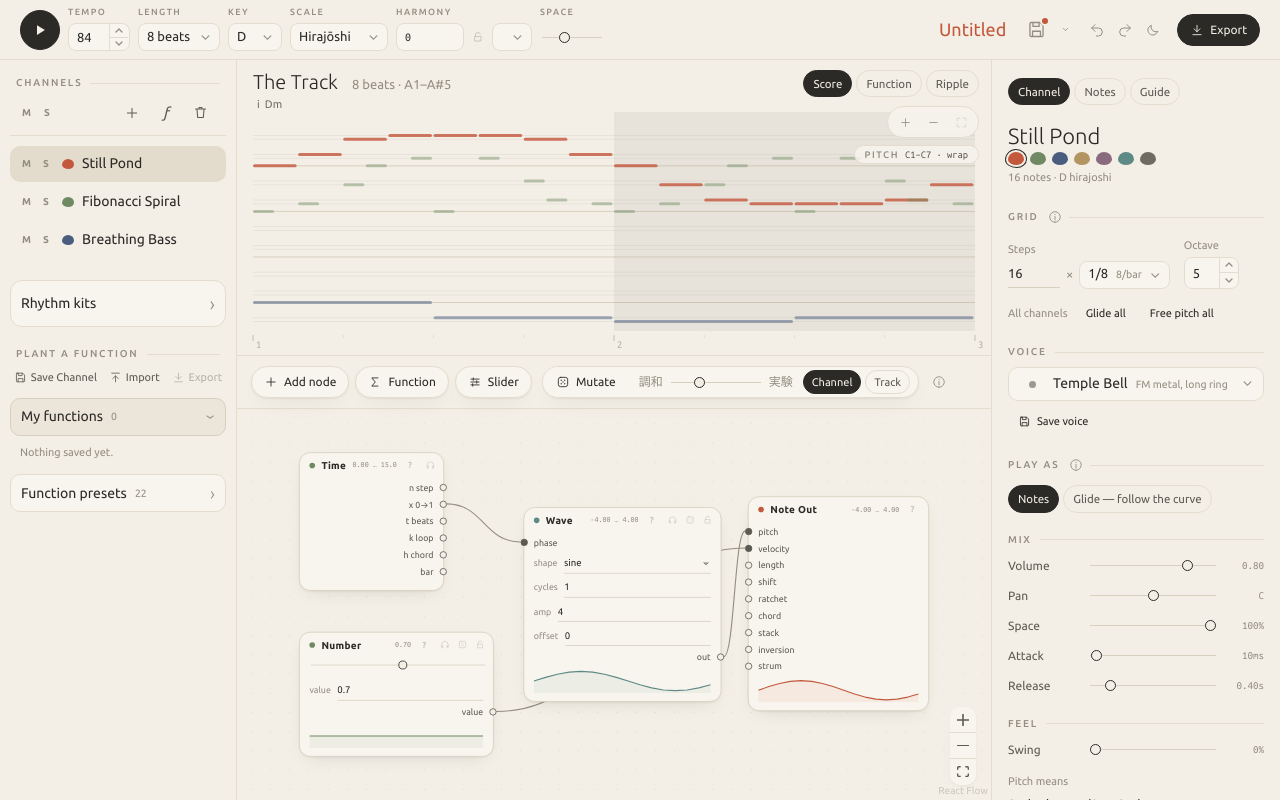
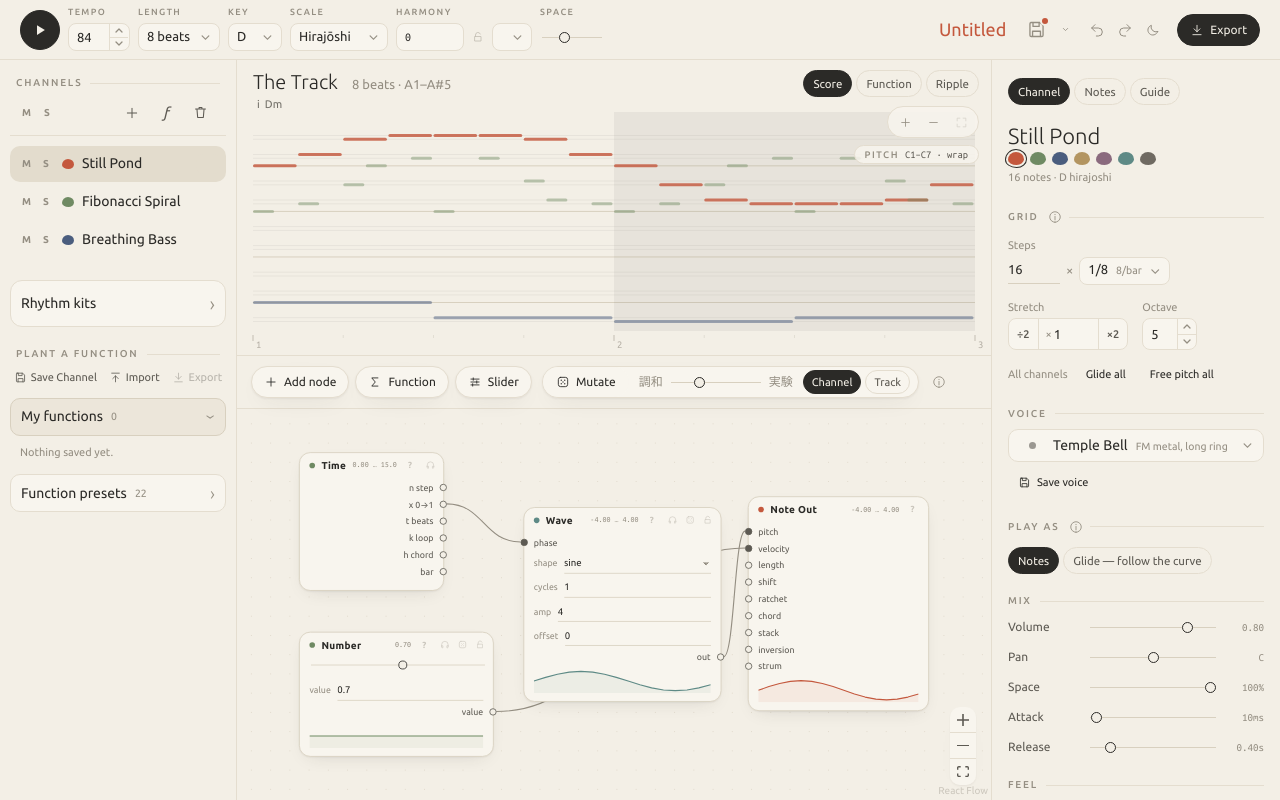
Before and after one commit to danikavu/soundfunc, a React (Vite) app: page / in a window 1280 px wide. Built offline with nearby package versions, Linux system fonts and the light colour scheme.

Commit message:
feat(func): stretch functionality

```diff
--- a/src/components/Inspector.tsx
+++ b/src/components/Inspector.tsx
@@ -3,7 +3,7 @@ import { engine } from '../engine/audio';
 import { CONSTANTS, FUNCTIONS } from '../engine/expr';
 import { PITCH_MODES, midiToName, type PitchMode } from '../engine/music';
 import { TRACK_COLORS } from '../engine/presets';
-import { DRUMS, WAVEFORMS, isDrum, keyLabel, voiceLabel, type PlayMode, type Waveform } from '../engine/project';
+import { DRUMS, STRETCH_MAX, STRETCH_MIN, WAVEFORMS, isDrum, keyLabel, patternBeats, stretchOf, voiceLabel, type PlayMode, type Waveform } from '../engine/project';
 import { useLibrary, voiceOf, wearsVoice } from '../state/library';
 import { toast } from './TopBar';
 import { TIMBRE_PRESETS, timbreSamples } from '../engine/timbre';
@@ -194,6 +194,46 @@ function SaveVoice() {
   );
 }
 
+const fmtX = (v: number) => (Number.isInteger(v) ? String(v) : v < 1 && Number.isInteger(1 / v) ? `1/${1 / v}` : String(Number(v.toFixed(3))));
+
+/** Stretch the channel in time: ÷2, ×2, or any factor — the function keeps its shape and plays out slower or faster. */
+function StretchField() {
+  const track = useSelectedTrack()!;
+  const updateTrack = useStore((s) => s.updateTrack);
+  const s = stretchOf(track);
+  const set = (v: number) => updateTrack(track.id, { stretch: Math.min(STRETCH_MAX, Math.max(STRETCH_MIN, v)) });
+  return (
+    <label className="field stretch-field">
+      <span>
+        Stretch
+        {s !== 1 && (
+          <button type="button" className="stretch-reset" onClick={(e) => (e.preventDefault(), set(1))} title="Back to ×1" aria-label="Reset stretch">
+            reset
+          </button>
+        )}
+      </span>
+      <div className="stretch-ctl">
+        <button type="button" className="stretch-btn" onClick={(e) => (e.preventDefault(), set(s / 2))} disabled={s <= STRETCH_MIN} title="Half as long — twice as fast" aria-label="Stretch ÷2">
+          ÷2
+        </button>
+        <span className="stretch-x">×</span>
+        <NumberField
+          className="input num stretch-input"
+          min={STRETCH_MIN}
+          max={STRETCH_MAX}
+          value={s}
+          onValue={set}
+          aria-label="Stretch"
+          title={`×${fmtX(s)} — 2 = twice as long and slow, 0.5 = twice as fast (1/16 … 16)`}
+        />
+        <button type="button" className="stretch-btn" onClick={(e) => (e.preventDefault(), set(s * 2))} disabled={s >= STRETCH_MAX} title="Twice as long — half as fast" aria-label="Stretch ×2">
+          ×2
+        </button>
+      </div>
+    </label>
+  );
+}
+
 /** The selected channel's grid: steps × step length, octave — and things to set on every channel at once. */
 function ChannelGrid() {
   const track = useSelectedTrack()!;
@@ -212,7 +252,10 @@ function ChannelGrid() {
         <Info>
           {track.steps} steps of {stepLabel(track.stepBeats)} = {shortBeats(track.steps * track.stepBeats)}
           {free ? ' — the song is free, so this channel loops on its own.' : ` — the song’s Length (${song.lengthBeats} beats): change the steps or the step length and the other follows.`}{' '}
-          Octave sets where pitch 0 sits: 4 is middle C’s octave.
+          Stretch plays the channel out over more or less time without changing its shape: ×2 is twice as long and slow, ×0.5 twice as fast
+          {stretchOf(track) !== 1 ? ` — now one pass lasts ${shortBeats(patternBeats(track))}` : ''}
+          {!free && stretchOf(track) > 1 ? ', longer than the song, so it plays across passes (with Repeats exactly, only its start is heard)' : ''}. Octave sets
+          where pitch 0 sits: 4 is middle C’s octave.
         </Info>
       </div>
       <div className="channel-grid">
@@ -236,6 +279,7 @@ function ChannelGrid() {
             />
           </div>
         </label>
+        <StretchField />
         {!drum && (
           <label className="field">
             <span>Octave</span>
--- a/src/components/Sidebar.tsx
+++ b/src/components/Sidebar.tsx
@@ -1,6 +1,6 @@
 import { PRESETS } from '../engine/presets';
 import { KitPicker } from './KitPicker';
-import { audibleTracks, voiceLabel } from '../engine/project';
+import { audibleTracks, stretchOf, voiceLabel } from '../engine/project';
 import { useSelectedTrack, useStore } from '../state/store';
 import { Icon, download, fileSafe } from './ui';
 import { useRef, useState, type ReactNode } from 'react';
@@ -215,7 +215,10 @@ export function Sidebar() {
           </div>
           <span className="stone" style={{ background: t.color }} />
           <div style={{ minWidth: 0 }} title={`${voiceLabel(t.waveform)}${t.playMode === 'glide' ? ' · glide' : ''} · ${t.steps} steps`}>
-            <div className="track-name">{t.name}</div>
+            <div className="track-name">
+              {t.name}
+              {stretchOf(t) !== 1 && <small className="stretch-badge">×{Number(stretchOf(t).toFixed(3))}</small>}
+            </div>
           </div>
           <div className="track-actions" onClick={(e) => e.stopPropagation()}>
             <button className="ms remove" title="Duplicate channel — every node, value and slider" aria-label={`Duplicate ${t.name}`} onClick={() => duplicateTrack(t.id)}>
--- a/src/components/TopBar.tsx
+++ b/src/components/TopBar.tsx
@@ -7,7 +7,7 @@ import { togglePlay } from '../state/transport';
 import { GardenMenu } from './GardenMenu';
 import { FIXED_LENGTHS, shortBeats } from '../engine/steps';
 import { Dropdown } from './Dropdown';
-import { HARMONY_VARS } from '../engine/project';
+import { HARMONY_VARS, patternBeats } from '../engine/project';
 import { Icon, Stepper, TextField, download, fileSafe, isProject } from './ui';
 
 export function toast(msg: string) {
@@ -106,7 +106,7 @@ function SongLengthField() {
   const setSongLength = useStore((s) => s.setSongLength);
   const setSong = useStore((s) => s.setSong);
   const exact = song.repeat === 'exact';
-  const longest = useStore((s) => Math.max(0, ...s.project.tracks.map((t) => t.steps * t.stepBeats)));
+  const longest = useStore((s) => Math.max(0, ...s.project.tracks.map(patternBeats)));
   const free = song.lengthMode === 'free';
   return (
     <div
--- a/src/engine/project.ts
+++ b/src/engine/project.ts
@@ -48,6 +48,11 @@ export interface Track {
   steps: number;
   /** step length in beats (0.25 = sixteenth) */
   stepBeats: number;
+  /**
+   * time stretch: the channel's function keeps its shape (it reads the same n, x, t, k)
+   * but plays out over stretch × as long — 2 = twice as long and slow, 0.5 = twice as fast
+   */
+  stretch: number;
   octave: number;
   pitchMode: PitchMode;
   waveform: Waveform;
@@ -76,6 +81,7 @@ export interface Track {
 export const TRACK_DEFAULTS: Omit<Track, 'id' | 'name' | 'color' | 'graph'> = {
   steps: 16,
   stepBeats: 0.25,
+  stretch: 1,
   octave: 4,
   pitchMode: 'degree',
   waveform: 'sine',
@@ -277,10 +283,12 @@ export function renderTrack(track: Track, song: Song, loop = 0, withTraces = tru
   let hasOutput = true;
   const L = scaleLength(song);
   const loopBeat = loop * patternBeats(track);
-  /** clock for a (possibly fractional) step position u */
+  /** a step's length in real beats — the grid's, stretched */
+  const sb = track.stepBeats * stretchOf(track);
+  /** clock for a (possibly fractional) step position u: the function's own time t, and the song's real beat */
   const clock = (u: number) => {
     const t = u * track.stepBeats;
-    const beat = loopBeat + t;
+    const beat = loopBeat + u * sb;
     return { n: Math.floor(u), x: u / track.steps, t, k: loop, steps: track.steps, h: harmonyAt(song, beat), bar: Math.floor(beat / BEATS_PER_BAR + 1e-9), L, beat, vars };
   };
 
@@ -317,8 +325,8 @@ export function renderTrack(track: Track, song: Song, loop = 0, withTraces = tru
         notes.push({
           step: n,
           loop,
-          beat: (n + Math.min(0.97, shift + roll) + r / ratchet) * track.stepBeats,
-          duration: ratchet > 1 ? (track.stepBeats / ratchet) * 0.9 : Math.max(0.05, len - roll) * track.stepBeats,
+          beat: (n + Math.min(0.97, shift + roll) + r / ratchet) * sb,
+          duration: ratchet > 1 ? (sb / ratchet) * 0.9 : Math.max(0.05, len - roll) * sb,
           midi,
           name: drum ? drum.label : midiToName(midi),
           freq: midiToFreq(midi),
@@ -339,7 +347,7 @@ export function renderTrack(track: Track, song: Song, loop = 0, withTraces = tru
     for (let i = 0; i < track.steps * res; i++) {
       const u = i / res;
       const out = program.run(clock(u))!;
-      curve.beat.push(u * track.stepBeats);
+      curve.beat.push(u * sb);
       curve.raw.push(out.pitch);
       curve.velocity.push(clamp(out.velocity, 0, 1));
       curve.midi.push(
@@ -388,9 +396,17 @@ export function songWindows(song: Song, songLength: number, from: number, to: nu
   return out;
 }
 
+/** how long one pass of the channel lasts, in beats — its grid, stretched */
 export function patternBeats(track: Track): number {
-  return track.steps * track.stepBeats;
+  return track.steps * track.stepBeats * stretchOf(track);
 }
+
+export const STRETCH_MIN = 1 / 16;
+export const STRETCH_MAX = 16;
+export const stretchOf = (track: Track) => {
+  const s = track.stretch;
+  return Number.isFinite(s) && s > 0 ? Math.min(STRETCH_MAX, Math.max(STRETCH_MIN, s)) : 1;
+};
 
 export function audibleTracks(tracks: Track[]): Track[] {
   const anySolo = tracks.some((t) => t.solo);
--- a/src/styles.css
+++ b/src/styles.css
@@ -3348,3 +3348,77 @@ aside.panel:last-of-type .info-pop {
   max-height: 116px;
   overflow: auto;
 }
+
+/* ---------- stretch ---------- */
+.stretch-field > span {
+  display: flex;
+  align-items: baseline;
+  gap: 6px;
+}
+.stretch-reset {
+  border: none;
+  background: none;
+  padding: 0;
+  font-size: 10px;
+  color: var(--accent);
+  cursor: pointer;
+}
+.stretch-ctl {
+  display: flex;
+  align-items: stretch;
+  height: 32px;
+  border: 1px solid var(--line-soft);
+  border-radius: 8px;
+  background: var(--card);
+  overflow: hidden;
+}
+.stretch-btn {
+  border: none;
+  background: transparent;
+  padding: 0 8px;
+  font: 500 11px/1 var(--sans);
+  color: var(--ink-2);
+  cursor: pointer;
+}
+.stretch-btn:hover:not(:disabled) {
+  background: var(--paper-2);
+  color: var(--ink);
+}
+.stretch-btn:disabled {
+  opacity: 0.3;
+  cursor: default;
+}
+.stretch-btn:first-child {
+  border-right: 1px solid var(--line-soft);
+}
+.stretch-btn:last-child {
+  border-left: 1px solid var(--line-soft);
+}
+.stretch-x {
+  align-self: center;
+  padding-left: 7px;
+  font-size: 11px;
+  color: var(--ink-3);
+}
+.channel-grid .input.num.stretch-input {
+  width: 46px;
+  border: none;
+  background: transparent;
+  height: 100%;
+  padding: 0 2px;
+}
+.stretch-badge {
+  margin-left: 6px;
+  font: 500 10px/1 var(--mono);
+  color: var(--accent);
+  vertical-align: 2px;
+}
+.stretch-input {
+  appearance: textfield;
+  -moz-appearance: textfield;
+}
+.stretch-input::-webkit-inner-spin-button,
+.stretch-input::-webkit-outer-spin-button {
+  -webkit-appearance: none;
+  margin: 0;
+}
```
Also changed, not shown: src/components/Visualizer.tsx (+4 -4 lines), src/engine/symbolic.ts (+7 -4 lines), 2 other files (tests, documents, lock files or other folders).
